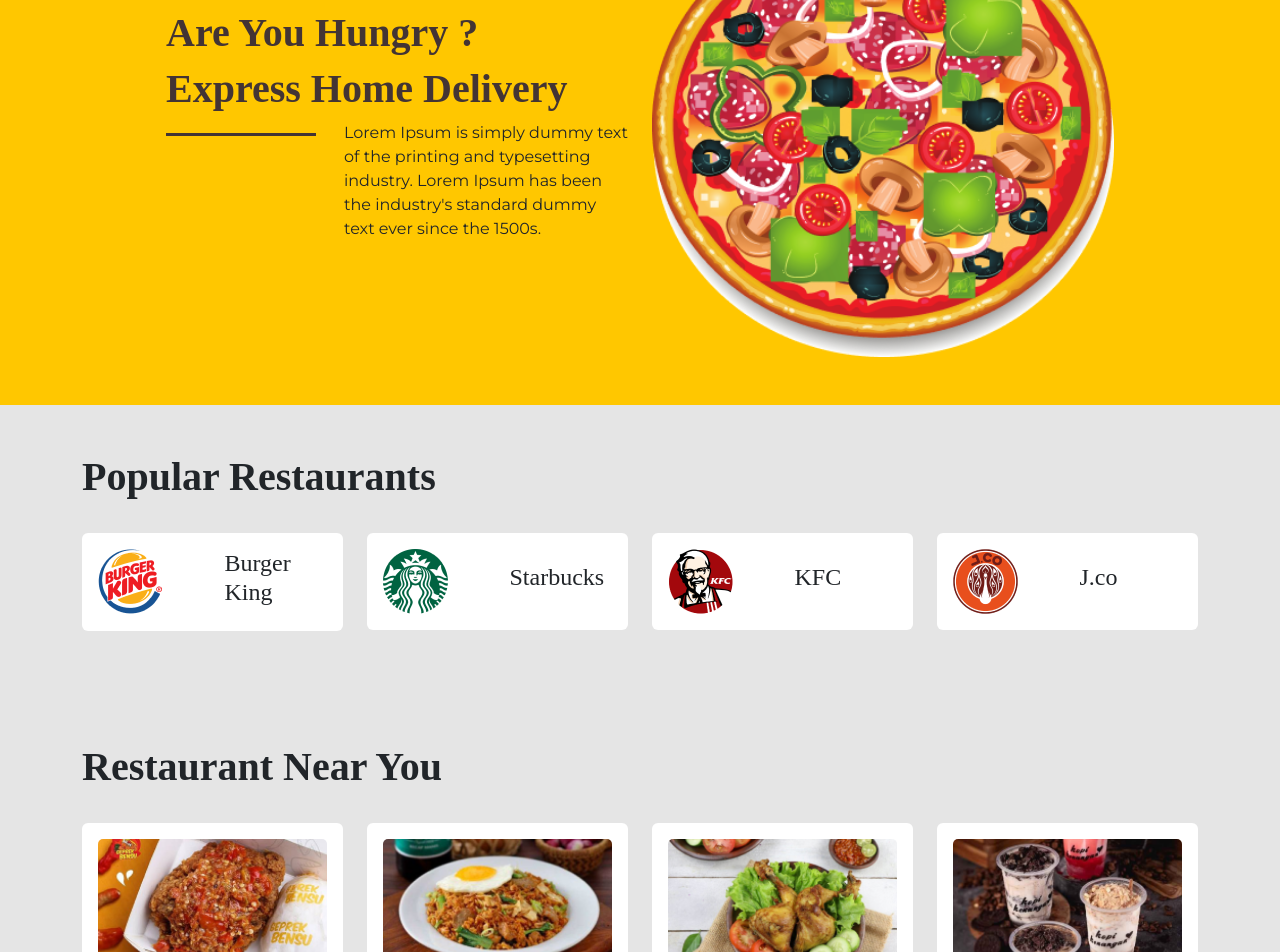
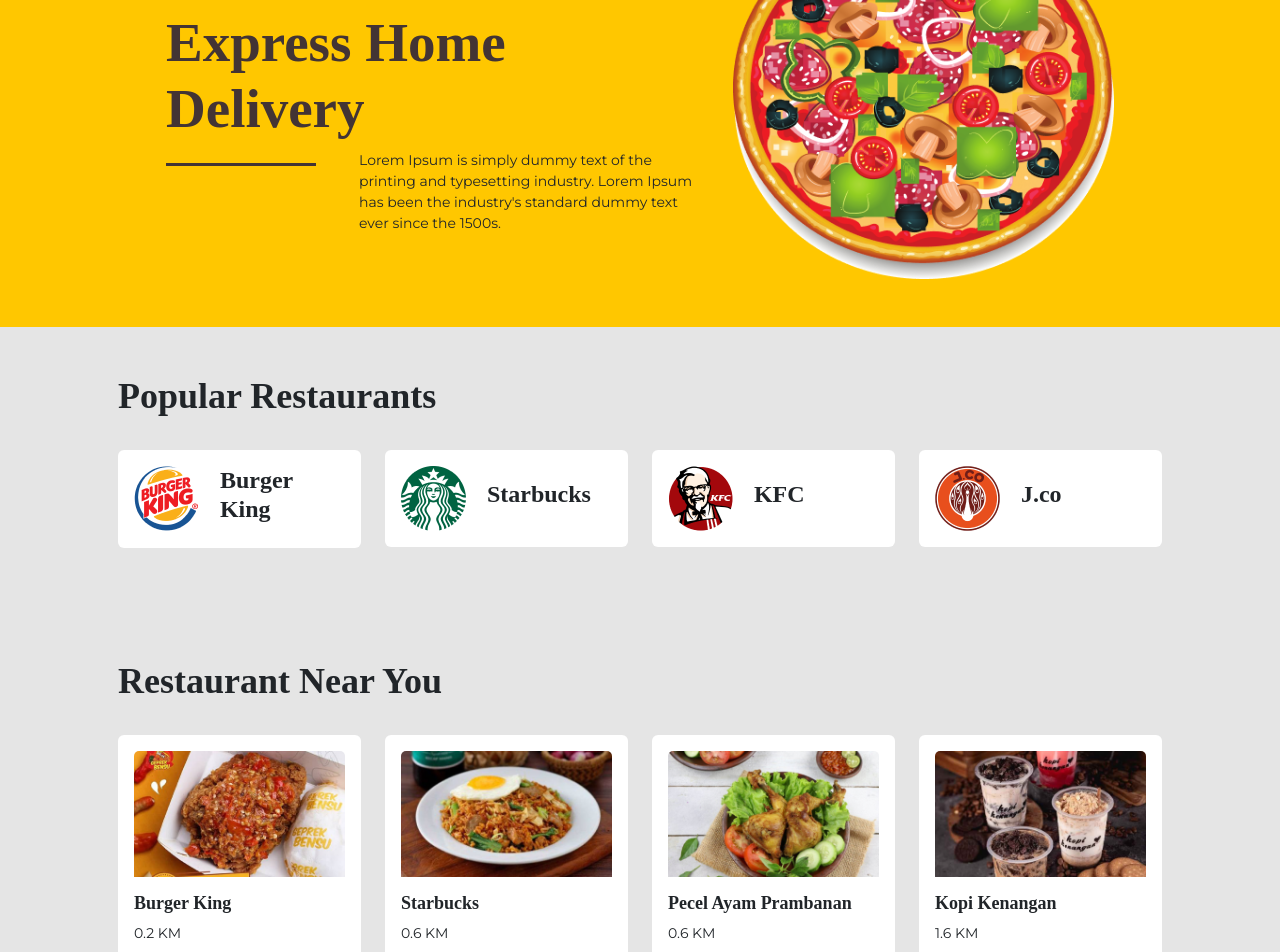
Before and after one commit to nishkarta/foodWays, a React (Create React App) app: page / in a window 1280 px wide. Shown: the part 240-1192 px from the top of the page. Built offline with nearby package versions, Linux system fonts and the light colour scheme; a web font is replaced by a local one.

Commit message:
update styling

```diff
--- a/src/components/HeadingEl.js
+++ b/src/components/HeadingEl.js
@@ -10,18 +10,18 @@
         <div className='bg-yellow'>
             <Container className='py-5 text-center text-lg-start'>
                 <Row className='d-flex align-items-center px-5 mx-4'>
-                    <Col className='col-12 col-lg-6 text-brown'>
-                        <h2 className='ff-abhaya fs-1 fw-bolder'>Are You Hungry ?</h2>
-                        <h2 className='ff-abhaya fs-1 fw-bolder'>Express Home Delivery</h2>
+                    <Col className='col-12 col-lg-7 text-brown'>
+                        <h2 className='ff-abhaya fw-extra-bold f-55'>Are You Hungry ?</h2>
+                        <h2 className='ff-abhaya fw-extra-bold f-55'>Express Home Delivery</h2>
                         <Row>
-                            <Col className='col-12 col-lg-4 me-lg-3 mb-3'>
+                            <Col className='col-12 col-lg-4 me-lg-1 mb-3'>
                                 <img src={rectangle2} alt="" />
                             </Col>
-                            <Col className='mb-1 ff-avenir text-dark'><p>Lorem Ipsum is simply dummy text of the printing and typesetting industry. Lorem Ipsum has been the industry's standard dummy text ever since the 1500s.</p>
+                            <Col className='mb-1 ff-avenir text-dark f-14 '><p>Lorem Ipsum is simply dummy text of the printing and typesetting industry. Lorem Ipsum has been the industry's standard dummy text ever since the 1500s.</p>
                             </Col>
                         </Row>
                     </Col>
-                    <Col className='col-12 col-lg-6 text-lg-end text-center'><img src={g10} alt="" style={{ width: '100%' }} /></Col>
+                    <Col className='col-12 col-lg-5 text-lg-end text-center'><img src={g10} alt="" style={{ width: '100%' }} /></Col>
                 </Row>
             </Container>
         </div>
--- a/src/components/MenusEl.js
+++ b/src/components/MenusEl.js
@@ -7,7 +7,7 @@
     return (
         <div className="container-grey">
             <Container className='p-5'>
-                <h3 className='mb-3 ff-abhaya fw-bolder fs-1 text-center text-lg-start'>Geprek Bensu, Menus</h3>
+                <h3 className='mb-1 mt-1 ff-abhaya fw-extra-bold f-36 text-center text-lg-start'>Geprek Bensu, Menus</h3>
                 <div className="d-flex">
 
                     <Row className=''>
@@ -16,14 +16,14 @@
 
                             <Col key={index} className="col-12 col-md-6 col-lg-3 p-3">
 
-                                <Card style={{ width: '100%' }} className="my-3 p-3">
-                                    <Card.Img variant="top" src={menu.image} />
-                                    <Card.Body>
-                                        <Card.Title className='ff-abhaya fw-bolder fs-5'>{menu.name}</Card.Title>
-                                        <Card.Text className='text-danger ff-avenir'>
+                                <Card style={{ width: '100%' }} className="my-3 p-2">
+                                    <Card.Img variant="top" src={menu.image} className="mb-2" />
+                                    <Card.Body className='p-0'>
+                                        <Card.Title className='ff-abhaya f-18 fw-extra-bold'>{menu.name}</Card.Title>
+                                        <Card.Text className='text-danger f-14 ff-avenir'>
                                             {menu.price}
                                         </Card.Text>
-                                        <Button className='btn-full bg-yellow text-dark fw-bold ff-avenir'>Order</Button>
+                                        <Button className='btn-full bg-yellow text-dark f-14 fw-extra-bold ff-avenir'>Order</Button>
                                     </Card.Body>
                                 </Card>
                             </Col>
--- a/src/components/PartnersEl.js
+++ b/src/components/PartnersEl.js
@@ -10,22 +10,23 @@
 function PartnersEl() {
     return (
         <>
-            <Container className='py-5 '>
-                <h3 className='text-center text-lg-start mb-3 ff-abhaya fw-bolder fs-1'>Popular Restaurants</h3>
+            <Container className='p-5 '>
+                <h3 className='text-center text-lg-start mb-3 ff-abhaya fw-extra-bold f-36'>Popular Restaurants</h3>
                 <div className="">
 
                     <Row className=''>
 
                         {partners.map((partner, index) => (
 
-                            <Col key={index} className="col-12 col-md-4 col-lg-3">
+                            <Col key={index} className="col-12 col-md-6 col-lg-3">
 
                                 <Card style={{ width: '100%' }} className="my-3 p-3 border-0">
                                     <Row className='d-flex align-items-center'>
-                                        <Col className=''>
-                                            <img src={partner.image} className='' alt='dfdcv' />
-                                        </Col><Col className=''>
-                                            <Card.Title className='ff-abhaya text-start fw-bolder'><h4>{partner.name}</h4></Card.Title>
+                                        <Col className='col-5'>
+                                            <img src={partner.image} style={{ width: '65px', height: '65px' }} className='' alt='dfdcv' />
+                                        </Col>
+                                        <Col className='col-7 ps-0'>
+                                            <Card.Title className='ff-abhaya text-start fw-extra-bold f-24'>{partner.name}</Card.Title>
                                         </Col>
                                     </Row>
 
--- a/src/components/RestosEl.js
+++ b/src/components/RestosEl.js
@@ -11,8 +11,8 @@
     }
     return (
         <>
-            <Container className='py-5 '>
-                <h3 className='text-center text-lg-start mb-3 ff-abhaya fw-bolder fs-1'>Restaurant Near You</h3>
+            <Container className='p-5 '>
+                <h3 className='text-center text-lg-start mb-3 ff-abhaya fw-extra-bold f-36'>Restaurant Near You</h3>
                 <div className="">
 
                     <Row className=''>
@@ -22,10 +22,10 @@
                             <Col key={index} className="col-12 col-md-4 col-lg-3">
 
                                 <Card onClick={handleNavigateToDetails} style={{ width: '100%' }} className="my-3 p-3 border-0">
-                                    <Card.Img variant="top" src={resto.image} />
-                                    <Card.Body>
-                                        <Card.Title className='ff-abhaya fw-bolder'>{resto.name}</Card.Title>
-                                        <Card.Text className='ff-avenir'>
+                                    <Card.Img variant="top" src={resto.image} className='mb-3' />
+                                    <Card.Body className='p-0'>
+                                        <Card.Title className='ff-abhaya fw-extra-bold f-18 text-start'>{resto.name}</Card.Title>
+                                        <Card.Text className='ff-avenir f-14'>
                                             {resto.distance}
                                         </Card.Text>
                                     </Card.Body>
--- a/src/dataDummy/restos.js
+++ b/src/dataDummy/restos.js
@@ -15,12 +15,12 @@
         distance: "0.6 KM"
     },
     {
-        name: "KFC",
+        name: "Pecel Ayam Prambanan",
         image: prambanan,
         distance: "0.6 KM"
     },
     {
-        name: "J.co",
+        name: "Kopi Kenangan",
         image: kenangan,
         distance: "1.6 KM"
     },
--- a/src/dataDummy/transactions.js
+++ b/src/dataDummy/transactions.js
@@ -3,12 +3,12 @@
         storeName: 'Geprek Bensu',
         date: '12 March 2021',
         total: 'Rp 60.000',
-        status: 'finished'
+        status: 'Finished'
     },
     {
         storeName: 'Geprek Bensu',
         date: '13 March 2021',
         total: 'Rp 75.000',
-        status: 'finished'
+        status: 'Finished'
     }
 ]
--- a/src/index.js
+++ b/src/index.js
@@ -1,7 +1,7 @@
 import React from 'react';
 import ReactDOM from 'react-dom/client';
+import './styles/index.css';
 import './styles/styles.css';
-import './styles/index.css';
 import App from './App';
 
 const root = ReactDOM.createRoot(document.getElementById('root'));
--- a/src/styles/styles.css
+++ b/src/styles/styles.css
@@ -1,20 +1,19 @@
-@import url('https://fonts.googleapis.com/css2?family=Abhaya+Libre:wght@400;500;600;700;800&family=Barlow+Condensed:ital,wght@0,100;0,200;0,300;0,400;0,500;0,600;0,700;0,800;0,900;1,100;1,200;1,300;1,400;1,500;1,600;1,700;1,800;1,900&family=Montserrat:ital,wght@0,100;0,200;0,300;0,400;0,500;0,600;0,700;0,800;0,900;1,100;1,200;1,300;1,400;1,500;1,600;1,700;1,800;1,900&display=swap');
+@import url("https://fonts.googleapis.com/css2?family=Abhaya+Libre:wght@400;500;600;700;800&family=Barlow+Condensed:ital,wght@0,100;0,200;0,300;0,400;0,500;0,600;0,700;0,800;0,900;1,100;1,200;1,300;1,400;1,500;1,600;1,700;1,800;1,900&family=Montserrat:ital,wght@0,100;0,200;0,300;0,400;0,500;0,600;0,700;0,800;0,900;1,100;1,200;1,300;1,400;1,500;1,600;1,700;1,800;1,900&display=swap");
 
 .ff-barlow {
-  font-family: 'Barlow condensed', sans-serif !important;
+  font-family: "Barlow condensed", sans-serif !important;
 }
 
 .ff-abhaya {
-  font-family: 'Abhaya Libre', serif !important;
+  font-family: "Abhaya Libre", serif !important;
 }
 
 .ff-avenir {
-  font-family: 'Montserrat', sans-serif !important;
+  font-family: "Montserrat", sans-serif !important;
 }
 
-
 .navbar-brand {
-  font-family: 'Barlow condensed', sans-serif !important;
+  font-family: "Barlow condensed", sans-serif !important;
   font-size: 2rem !important;
   font-style: italic;
   font-weight: 600;
@@ -40,51 +39,76 @@
   background-color: #433434 !important;
 }
 
-
-
 .btn-green-trans {
-    background-image: linear-gradient(to right, #1D976C 0%, #93F9B9  51%, #1D976C  100%);
-    text-align: center;
-    text-transform: uppercase;
-    transition: 0.5s;
-    background-size: 200% auto;
-    color: white;
-    border-radius: 5px;
-    display: block;
+  background: #aff5d8a6;
+  border-radius: 2px;
+  color: #4bed58 !important;
 }
-
-  .btn-green-trans:hover {
-    background-position: right center; /* change the direction of the change here */
-    color: #fff;
-    text-decoration: none;
-  }
-
-
 
 .text-brown {
   color: #433434 !important;
 }
 
 .text-lighter-brown {
-    color:#613D2B !important;
+  color: #613d2b !important;
 }
 
 .bg-yellow {
-    background-color: #FFC700 !important;
+  background-color: #ffc700 !important;
 }
 
-  .bg-rose{
-    background-color: #F6E6DA;
+.bg-rose {
+  background-color: #f6e6da;
 }
 
 .text-yellow {
-    color: #FFC700 !important;
+  color: #ffc700 !important;
 }
 
 .container-grey {
-    background-color: #E5E5E5 !important;
+  background-color: #e5e5e5 !important;
 }
 
 .fw-extra-bold {
-    font-weight: 800;
+  font-weight: 800 !important;
 }
+
+.f-10 {
+  font-size: 10px !important;
+}
+.f-11 {
+  font-size: 11px !important;
+}
+.f-12 {
+  font-size: 12px !important;
+}
+.f-13 {
+  font-size: 13px !important;
+}
+.f-14 {
+  font-size: 14px !important;
+}
+.f-15 {
+  font-size: 15px !important;
+}
+.f-16 {
+  font-size: 16px !important;
+}
+.f-17 {
+  font-size: 17px !important;
+}
+.f-18 {
+  font-size: 18px !important;
+}
+
+.f-24 {
+  font-size: 24px !important;
+}
+
+.f-36 {
+  font-size: 36px !important;
+}
+
+.f-55 {
+  font-size: 55px !important;
+}
```
Also changed, not shown: src/components/AddEl.js (+20 -17 lines), src/components/CartsEl.js (+24 -19 lines), src/components/EditEl.js (+22 -19 lines), src/components/ProfileEl.js (+11 -11 lines), src/images/file.png (added). Lines whose indentation alone changed are shown as unchanged.
